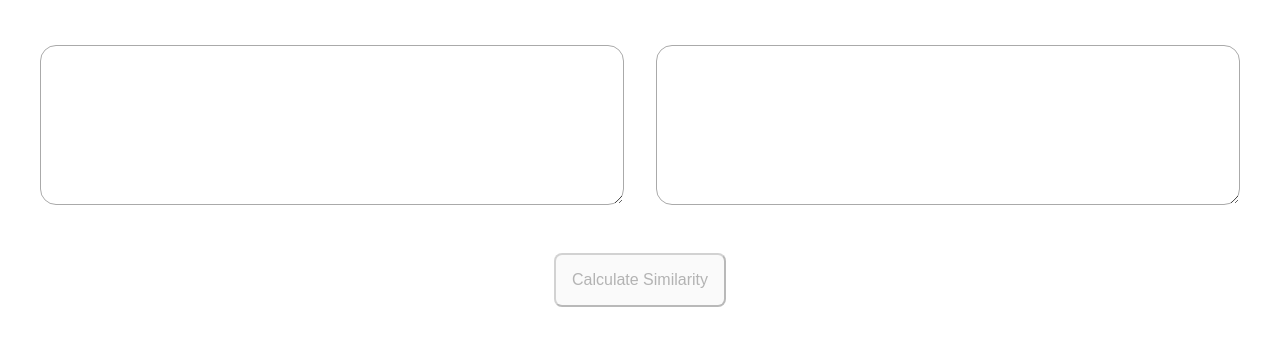
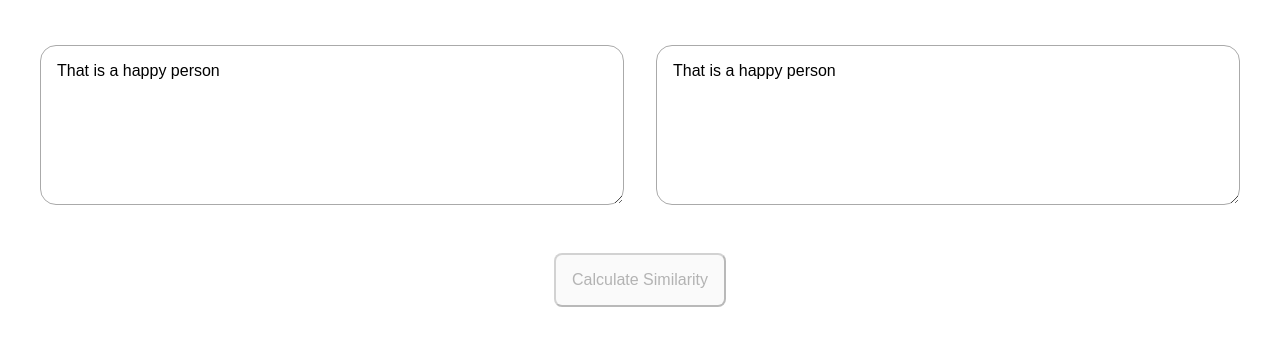
Before and after one commit to dave-teg/dave-teg.github.io, a plain HTML site: page index.html in a window 1280 px wide. Shown: the part 80-426 px from the top of the page. Drawn offline with Linux system fonts and the light colour scheme.

Commit message:
Update index.html

```diff
--- a/index.html
+++ b/index.html
@@ -10,8 +10,8 @@
     <div class="container">
         <h1>Generate embeddings in the browser</h1>
         <div class="inputs">
-            <textarea id="input1"></textarea>
-            <textarea id="input2"></textarea>
+            <textarea id="input1">That is a happy person</textarea>
+            <textarea id="input2">That is a happy person</textarea>
         </div>
         <button id="generate-button" disabled>Calculate Similarity</button>
         <div id="output" class="output"></div>
```
